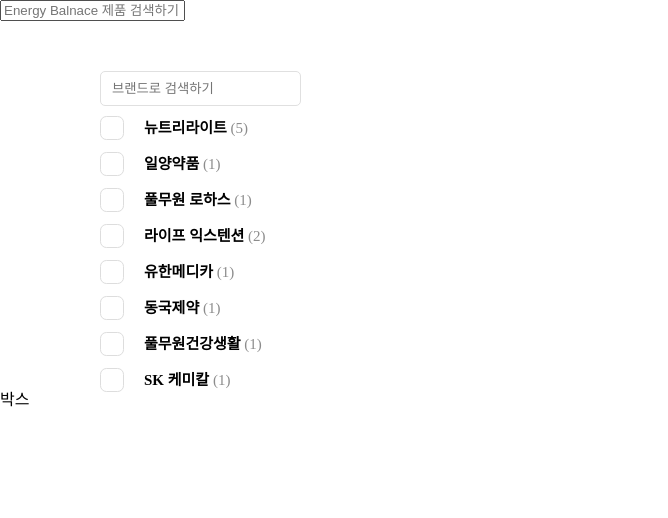
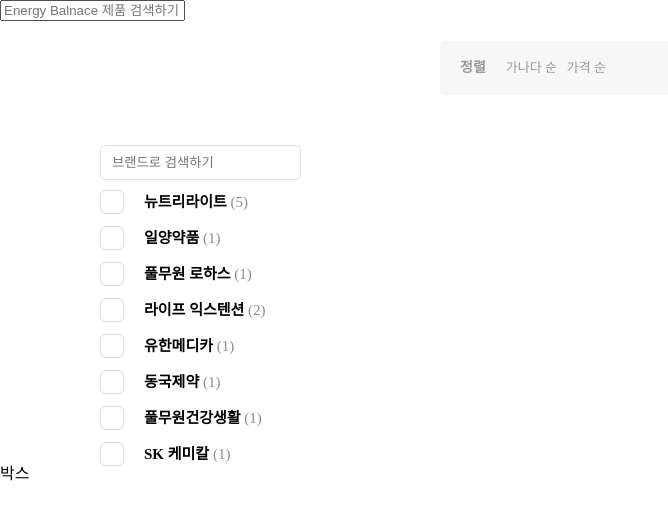
Before and after one commit to pomeranian91/15-07th-Energy_Balance, a React (Create React App) app: page / in a window 1280 px wide. Shown: the top 518 px of the page, without its empty margins (0-668 px from the left). Built offline with nearby package versions, Linux system fonts and the light colour scheme; data requests are answered from the project's data file.

Commit message:
Add: Sort 초기 레이아웃 및 stlye 기능 추가

```diff
--- a/src/SearchPage.tsx
+++ b/src/SearchPage.tsx
@@ -1,5 +1,6 @@
 import React, { useEffect } from 'react';
 import { useState } from 'react';
+import Sort from './components/sort/Sort';
 import Categories from './components/categories/Categories';
 import ProductList from './components/productList/ProductList';
 import SearchBar from './components/searchBar/SearchBar';
@@ -45,6 +46,7 @@ const SearchPage: React.FC = () => {
         changeNutrientsList={changeNutrientsList}
         handleSubmitSearchValue={handleSubmitSearchValue}
       />
+      <Sort changeNutrientsList={changeNutrientsList} />
       <Categories
         nutrientsList={nutrientsList}
         changeNutrientsList={changeNutrientsList}
--- /dev/null
+++ b/src/components/sort/Sort.style.ts
@@ -0,0 +1,31 @@
+import styled from 'styled-components';
+
+export const Container = styled.div`
+  display: flex;
+  width: 400px;
+  margin: 0 auto;
+  margin-top: 20px;
+  padding: 20px;
+  background-color: #f7f7f7;
+  border-radius: 5px;
+`;
+
+export const Info = styled.div`
+  padding-right: 20px;
+  font-size: 14px;
+  font-weight: 600;
+  color: #999999;
+`;
+
+export const SortList = styled.ul`
+  display: flex;
+`;
+
+export const SortName = styled.li`
+  display: list-item;
+  margin-right: 10px;
+  font-size: 13px;
+  font-weight: 400;
+  color: #999999;
+  cursor: pointer;
+`;
--- /dev/null
+++ b/src/components/sort/Sort.tsx
@@ -0,0 +1,17 @@
+import React from 'react';
+import * as S from './Sort.style';
+import type { SortProps } from './Sort.type';
+
+const Sort: React.FC<SortProps> = ({ changeNutrientsList }: SortProps) => {
+  return (
+    <S.Container>
+      <S.Info>정렬</S.Info>
+      <S.SortList>
+        <S.SortName>가나다 순</S.SortName>
+        <S.SortName>가격 순</S.SortName>
+      </S.SortList>
+    </S.Container>
+  );
+};
+
+export default Sort;
--- /dev/null
+++ b/src/components/sort/Sort.type.ts
@@ -0,0 +1,5 @@
+import type { NutrientsListType } from '../../api/getNutrientsList';
+
+export interface SortProps {
+  changeNutrientsList(targetNutrientsList: NutrientsListType[] | undefined): void;
+}
```
